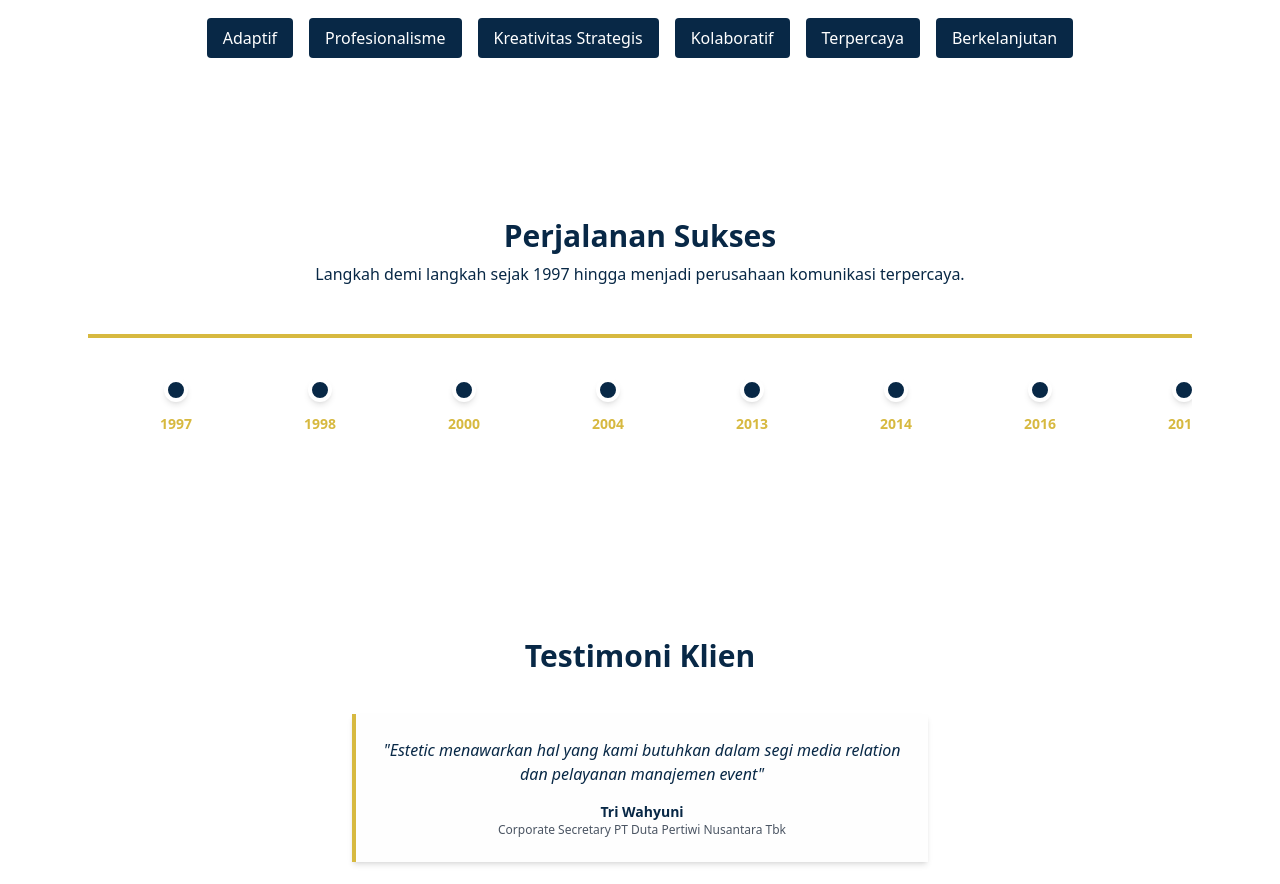
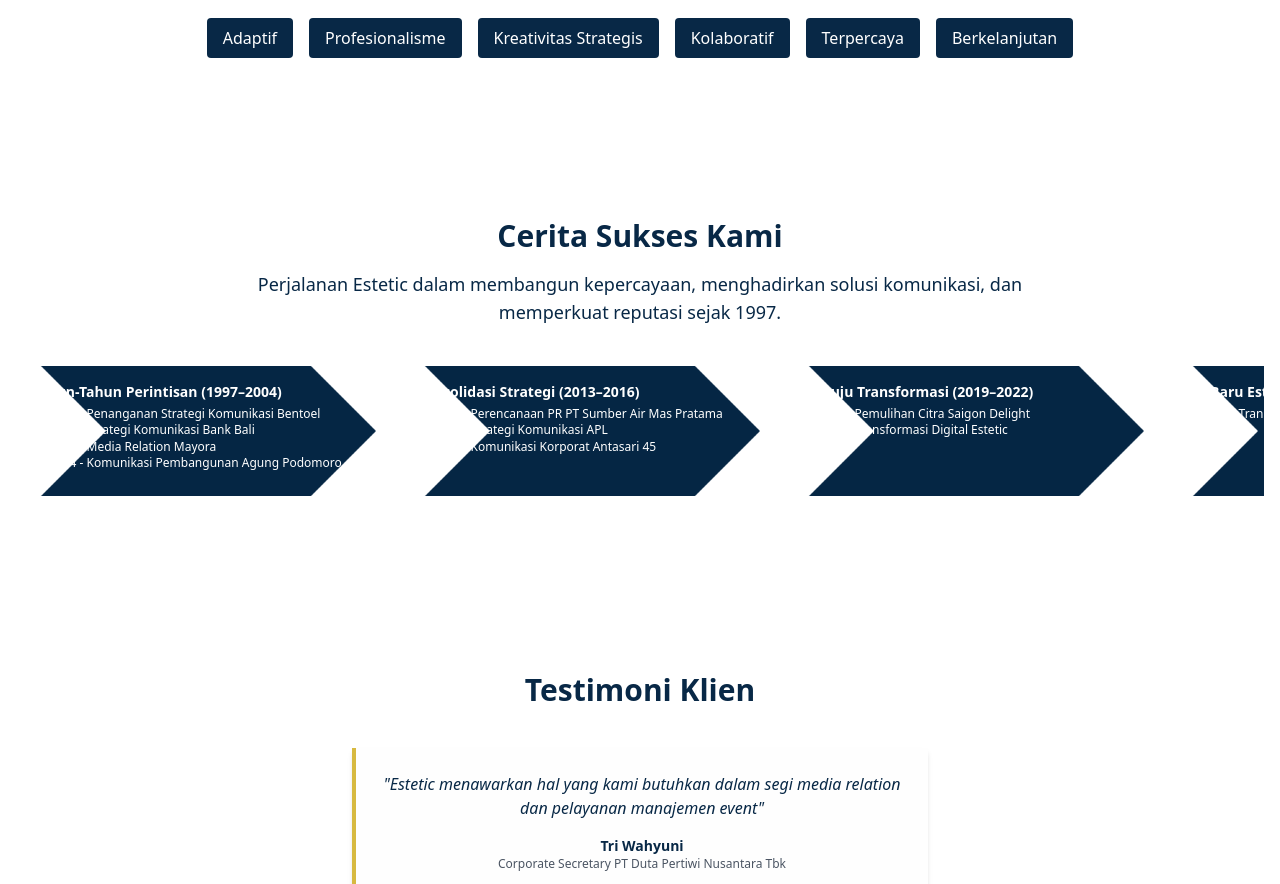
Before and after one commit to ProfAdri90/estetic-dinamis, a Next.js app: page / in a window 1280 px wide. Shown: the part 2140-3024 px from the top of the page. Built offline with nearby package versions, Linux system fonts and the light colour scheme.

Commit message:
Update index.js

```diff
--- a/pages/index.js
+++ b/pages/index.js
@@ -459,32 +459,101 @@ useEffect(() => {
     ))}
   </div>
 </section>
-<section id="sukses" className="bg-white text-[#082846] py-20">
-  <div className="max-w-6xl mx-auto px-6 text-center space-y-12">
+<section id="sukses" className="py-20 bg-white text-[#082846] overflow-x-auto">
+  <div className="max-w-7xl mx-auto px-4">
+    <h3 className="text-3xl font-bold text-center mb-4">
+      {lang === 'id' ? 'Cerita Sukses Kami' : 'Our Success Journey'}
+    </h3>
+    <p className="text-center mb-10 text-lg max-w-3xl mx-auto">
+      {lang === 'id'
+        ? 'Perjalanan Estetic dalam membangun kepercayaan, menghadirkan solusi komunikasi, dan memperkuat reputasi sejak 1997.'
+        : 'Estetic’s journey in shaping trust, delivering communication solutions, and strengthening reputation since 1997.'}
+    </p>
 
-    {/* Title & Desc */}
-    <div>
-      <h3 className="text-3xl font-bold">{lang === 'id' ? 'Perjalanan Sukses' : 'Success Journey'}</h3>
-      <p className="max-w-3xl mx-auto text-base mt-2">
-        {lang === 'id'
-          ? 'Langkah demi langkah sejak 1997 hingga menjadi perusahaan komunikasi terpercaya.'
-          : 'Step by step since 1997 to becoming a trusted communication firm.'}
-      </p>
-    </div>
-
-    {/* Timeline */}
-    <div className="relative flex items-center justify-between w-full border-t-4 border-[#d7b940] px-4 py-10 overflow-x-auto">
-      {successStory.map((item, index) => (
-        <div key={index} className="relative flex flex-col items-center flex-shrink-0 w-36">
-          <div className="w-6 h-6 rounded-full bg-[#082846] border-4 border-white shadow-md z-10"></div>
-          <div className="mt-3 text-sm font-bold text-[#d7b940]">{item.year}</div>
-          <p className="text-xs mt-1">{lang === 'id' ? item.id : item.en}</p>
+    <div className="flex flex-nowrap gap-6 overflow-x-auto pb-4">
+      {[
+        {
+          title: lang === 'id'
+            ? 'Tahun-Tahun Perintisan (1997–2004)'
+            : 'Early Establishment Years (1997–2004)',
+          items: [
+            lang === 'id'
+              ? '1997 - Penanganan Strategi Komunikasi Bentoel'
+              : '1997 - Strategic Comms for Bentoel',
+            lang === 'id'
+              ? '1998 - Strategi Komunikasi Bank Bali'
+              : '1998 - Public Comms for Bank Bali',
+            lang === 'id'
+              ? '2000 - Media Relation Mayora'
+              : '2000 - Media Relation Mayora',
+            lang === 'id'
+              ? '2004 - Komunikasi Pembangunan Agung Podomoro'
+              : '2004 - APL Development Strategy'
+          ]
+        },
+        {
+          title: lang === 'id'
+            ? 'Konsolidasi Strategi (2013–2016)'
+            : 'Strategic Consolidation (2013–2016)',
+          items: [
+            lang === 'id'
+              ? '2013 - Perencanaan PR PT Sumber Air Mas Pratama'
+              : '2013 - PR Planning for Sumber Air Mas',
+            lang === 'id'
+              ? '2014 - Strategi Komunikasi APL'
+              : '2014 - Comms Strategy for APL',
+            lang === 'id'
+              ? '2016 - Komunikasi Korporat Antasari 45'
+              : '2016 - Corporate Comms Antasari 45'
+          ]
+        },
+        {
+          title: lang === 'id'
+            ? 'Menuju Transformasi (2019–2022)'
+            : 'Toward Transformation (2019–2022)',
+          items: [
+            lang === 'id'
+              ? '2019 - Pemulihan Citra Saigon Delight'
+              : '2019 - Reputation Recovery Saigon Delight',
+            lang === 'id'
+              ? '2022 - Transformasi Digital Estetic'
+              : '2022 - Digital Transformation'
+          ]
+        },
+        {
+          title: lang === 'id'
+            ? 'Era Baru Estetic (2025–)'
+            : 'New Era of Estetic (2025–)',
+          items: [
+            lang === 'id'
+              ? '2025 - Transformasi Generasi Kedua'
+              : '2025 - Second Generation Transformation'
+          ]
+        }
+      ].map((era, index) => (
+        <div
+          key={index}
+          className="relative min-w-[360px] h-[130px] shrink-0"
+        >
+          <img
+            src="/assets/ss_clean.png"
+            alt={`Arrow Era ${index + 1}`}
+            className="w-full h-full object-cover"
+          />
+          <div className="absolute top-4 left-4 right-4 text-white text-sm space-y-1">
+            <h4 className="font-bold">{era.title}</h4>
+            <ul className="list-disc list-inside text-xs leading-snug">
+              {era.items.map((item, i) => (
+                <li key={i}>{item}</li>
+              ))}
+            </ul>
+          </div>
         </div>
       ))}
     </div>
-
   </div>
 </section>
+
 
 
     <section id="testimoni" className="scroll-mt-[180px] bg-white text-[#082846] text-center py-20 px-8">
```
